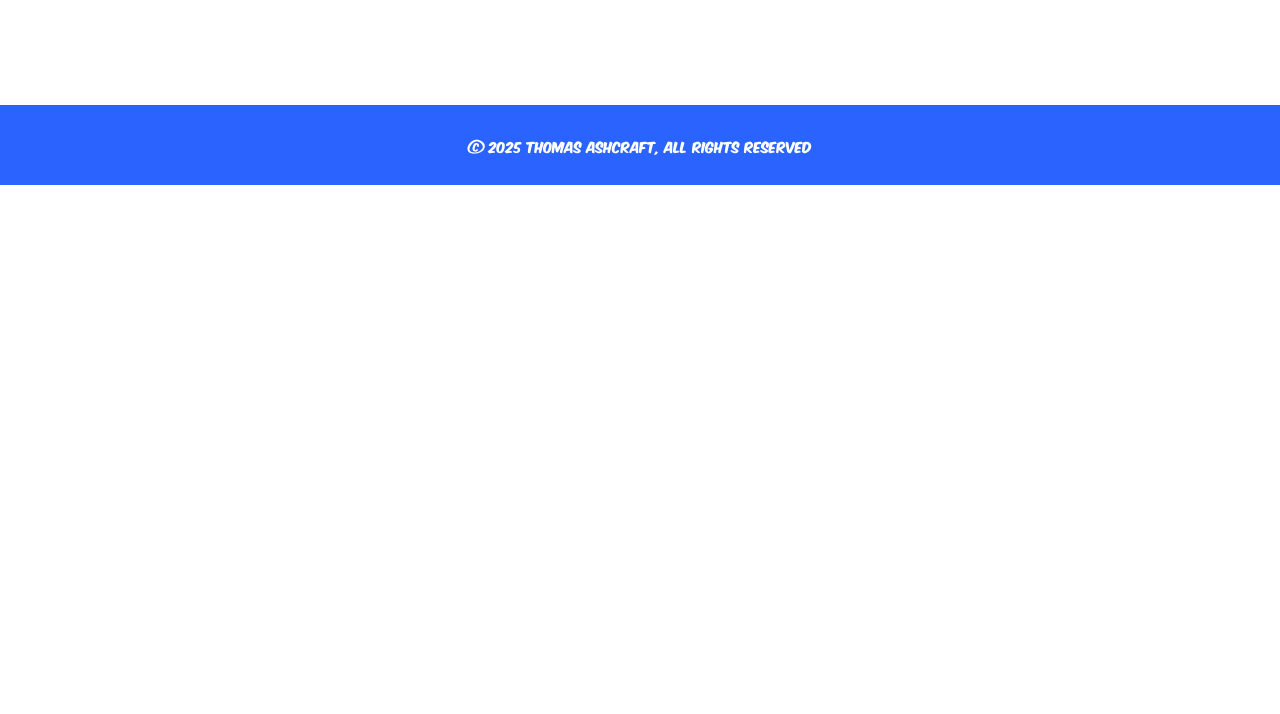
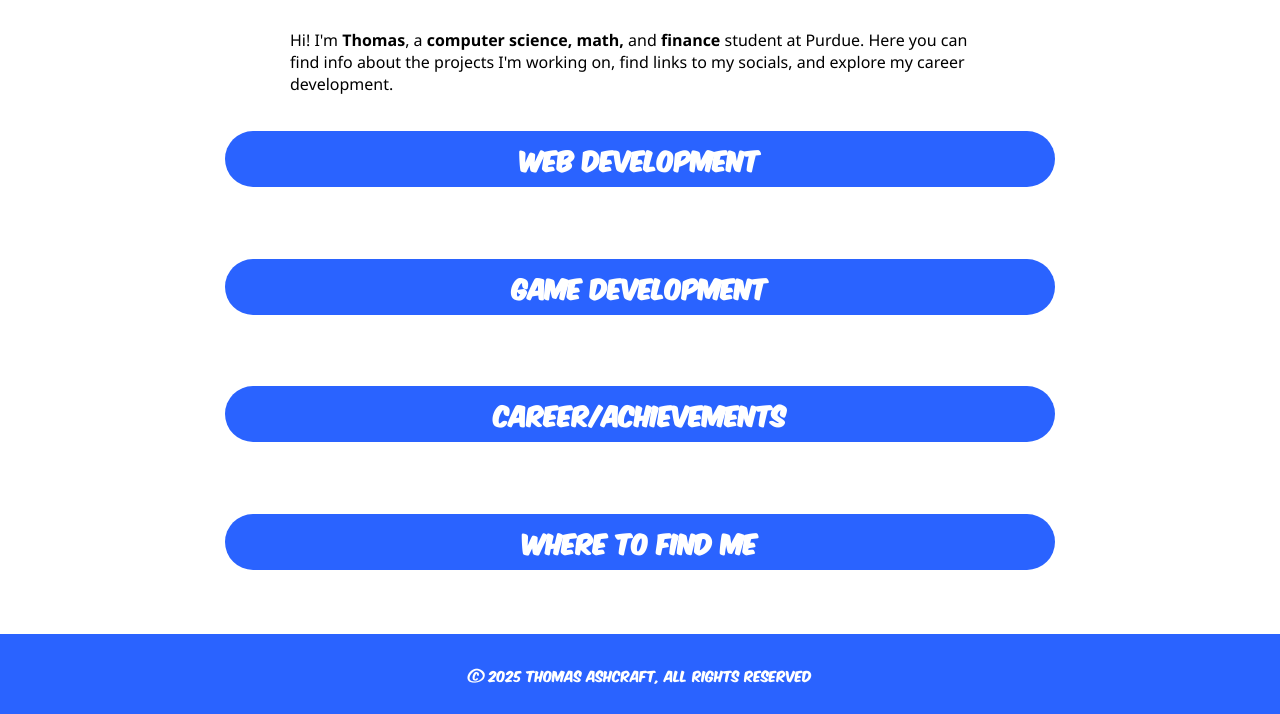
Before and after one commit to t-ashcraft/t-ashcraft.github.io, a website built with webpack: page src/template.html in a window 1280 px wide. Shown: the part 671-1385 px from the top of the page. Before the commit the page ends 856 px from the top, so only its background shows below. Built offline with nearby package versions, Linux system fonts and the light colour scheme.

Commit message:
add sections to home page

```diff
--- a/src/style.css
+++ b/src/style.css
@@ -49,7 +49,7 @@ footer {
     background-image: url('gifs/spaceloop.gif');
     background-size: cover;
     background-position: center;
-    background-color: black;
+    background-color: rgba(0, 0, 0, 0.478);
     display:flex;
     flex-direction: column;
     justify-content: center;
@@ -75,3 +75,32 @@ footer {
     display: inline-block;
     padding-right: 5px;
 }
+
+#centerer {
+    margin:12px auto;
+    width:80vw;
+    display:flex;
+    flex-direction: column;
+    justify-content: flex-start;
+    align-items:center;
+}
+
+.section {
+    display:flex;
+    flex-direction:column;
+    align-items:center;
+}
+
+.section-header {
+    font-family: 'Komika Axis', sans-serif;
+    color:white;
+    background-color: rgb(42, 99, 255);
+    border-radius: 2rem;
+    padding:8px 40px;
+    text-align: center;
+    width:min(80vw,750px);
+}
+
+.section-text {
+    max-width: 700px;
+}
--- a/src/template.html
+++ b/src/template.html
@@ -22,6 +22,29 @@
             <div id="name2">Ashcraft</div>
             <div id="ticker"></div>
         </div>
+
+        <div id="centerer">
+            <div id="about-me" class="section">
+                <h2 class="section-header">About Me</h2>
+                <p class="section-text">Hi! I'm <b>Thomas</b>, a <b>computer science, math,</b>  and <b>finance</b> student at Purdue. Here you can find info about the projects I'm working on, find links to my socials, and explore my career development.</p>
+            </div>
+            <div id="section1" class="section">
+                <h2 class="section-header">Web Development</h2>
+                <p class="section-text"></p>
+            </div>
+            <div id="section2" class="section">
+                <h2 class="section-header">Game Development</h2>
+                <p class="section-text"></p>
+            </div>
+            <div id="section3" class="section">
+                <h2 class="section-header">Career/Achievements</h2>
+                <p class="section-text"></p>
+            </div>
+            <div id="section4" class="section">
+                <h2 class="section-header">Where to Find Me</h2>
+                <p class="section-text"></p>
+            </div>
+        </div>
     </div>
     <footer>
         <div id="copyright">© 2025 Thomas Ashcraft, All Rights Reserved</div>
```
